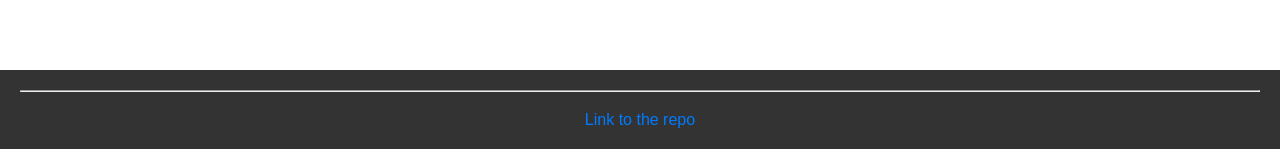
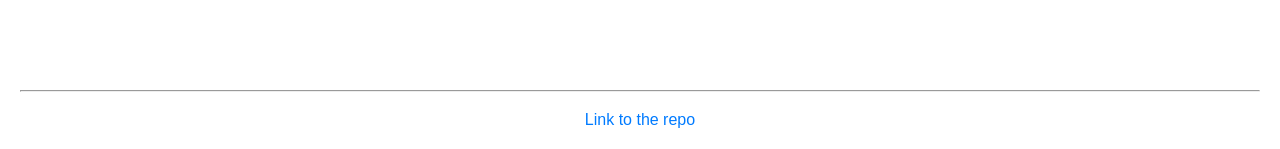
Before and after one commit to Amontanez17/e-commerce-mini-project, a React (Vite) app: page /about in a window 1280 px wide. Shown: the part 648-797 px from the top of the page. Built offline with nearby package versions, Linux system fonts and the light colour scheme.

Commit message:
fixed footer color

```diff
--- a/src/components/Footer/Footer.css
+++ b/src/components/Footer/Footer.css
@@ -1,6 +1,6 @@
 .footer {
-  background-color: #333; /* Dark background for contrast */
-  color: white; /* White text for readability */
+  /* background-color: #333; /* Dark background for contrast */
+  /* color: white; White text for readability */
   text-align: center; /* Center align text */
   padding: 20px; /* Padding for space inside the footer */
   position: fixed; /* Fix the footer at the bottom */
```
